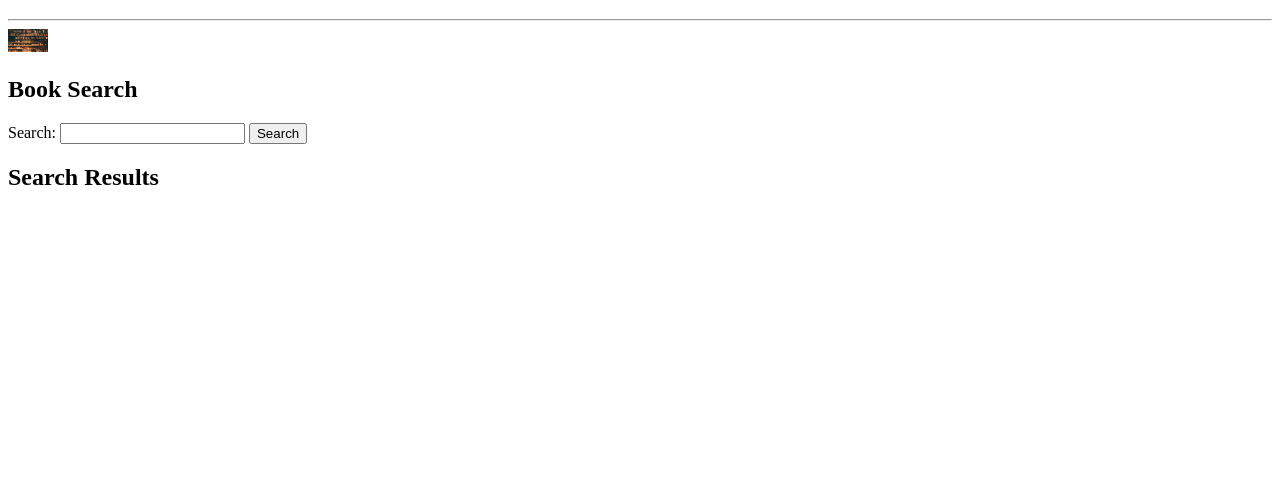
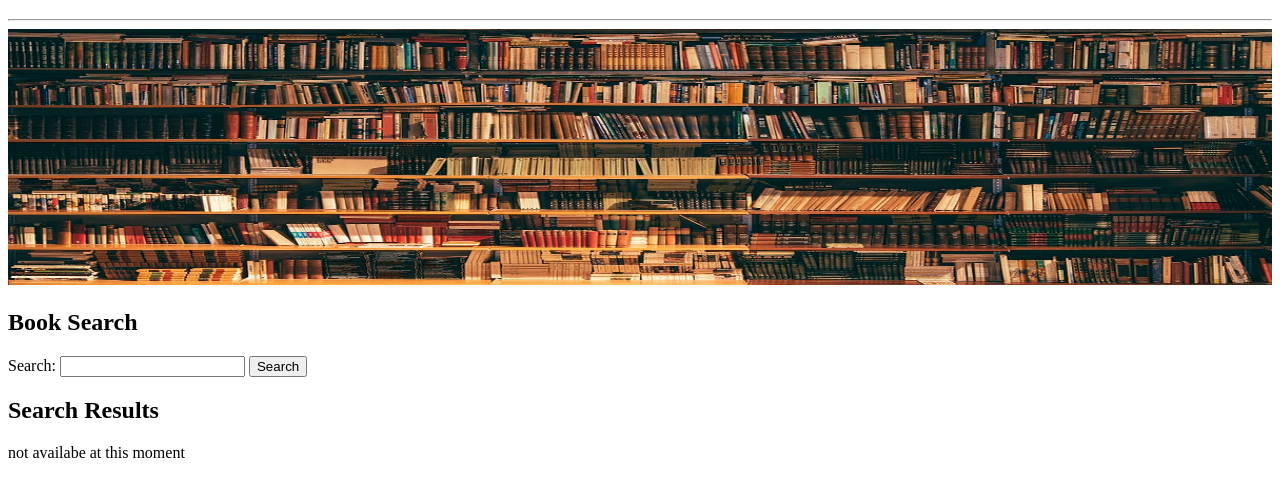
Before and after one commit to kidsam999/LiblaryManagementDICT122, a plain HTML site: page index.html in a window 1280 px wide. Shown: the part 61-558 px from the top of the page. Drawn offline with Linux system fonts and the light colour scheme.

Commit message:
modified:   index.html

```diff
--- a/index.html
+++ b/index.html
@@ -8,7 +8,7 @@
 <div class="container">
 <h1>Welcome to the Library Management System</h1><hr>
 </hr>
-<img src="images/liblary.jpg" alt="Library" width="40">
+<img src="images/liblary.jpg" alt="Library"  class="banner" width="100%" height="256">
 <p>
 <!-- PHP code to check if user is logged in and display
 appropriate links will be added later -->
@@ -25,6 +25,7 @@ appropriate links will be added later -->
 <!-- PHP code to display search results will be added later -->
 <div class="search-results">
 <h2>Search Results</h2>
+<label for="banner">not availabe at this moment</label>
 <!-- Search results will be displayed here -->
 </div>
 </div>
```
